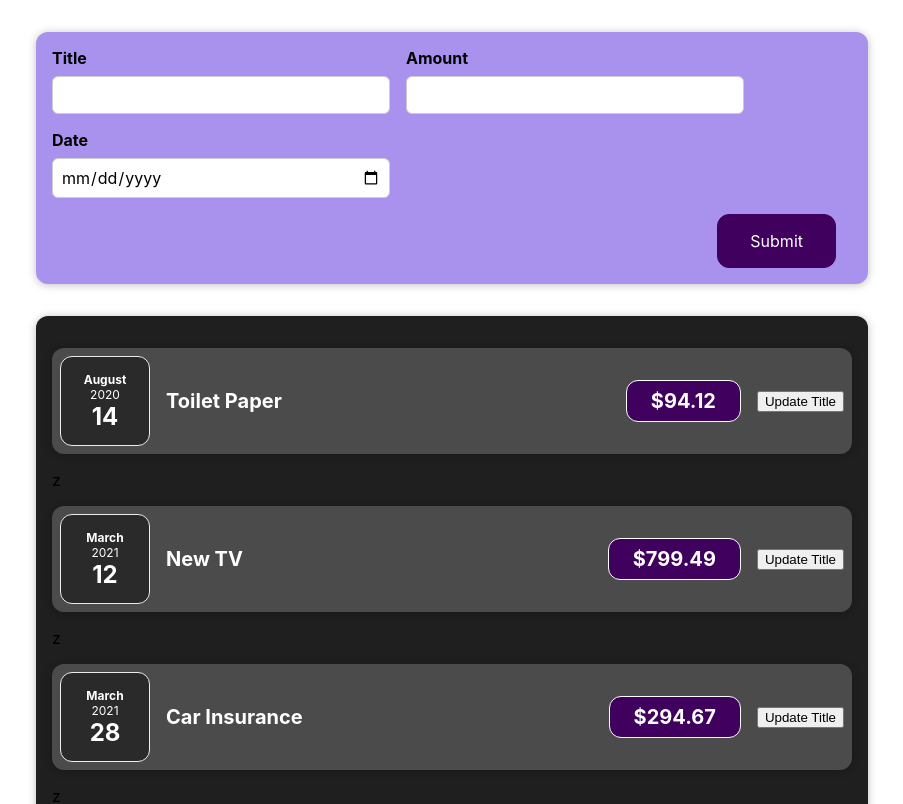
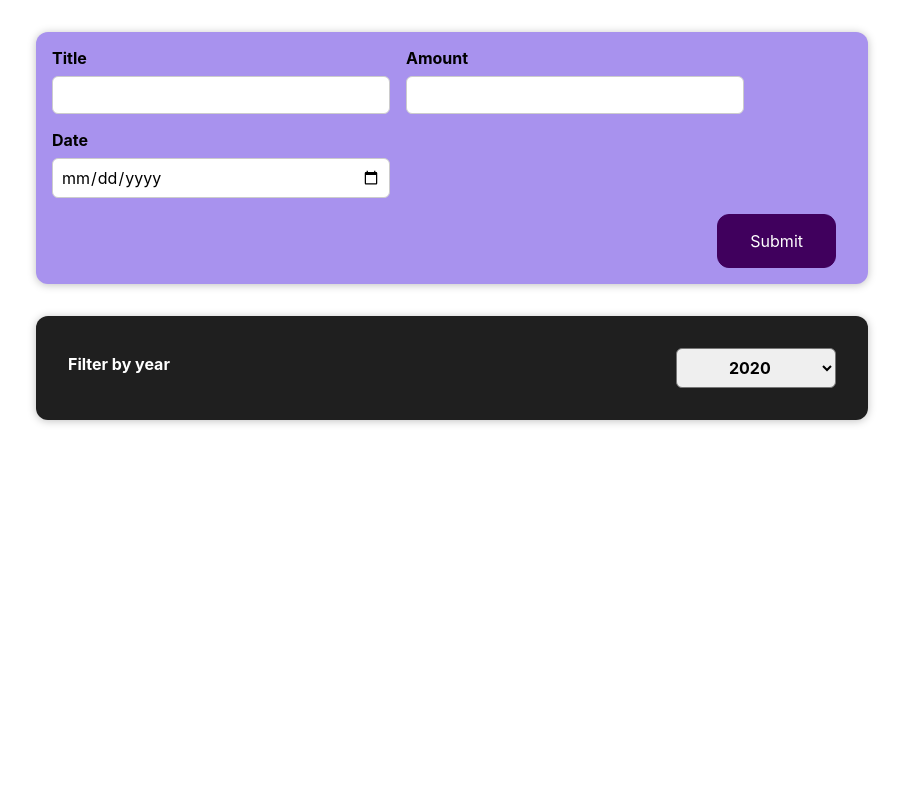
Before and after one commit to vi-suraj/REACTPRACTICE, a React (Create React App) app in the folder 01expense-tracker/: page / in a window 1280 px wide. Shown: the top 804 px of the page, without its empty margins (188-1091 px from the left). Built offline with nearby package versions, Linux system fonts and the light colour scheme.

Commit message:
list rendering

```diff
--- a/01expense-tracker/src/App.js
+++ b/01expense-tracker/src/App.js
@@ -1,43 +1,45 @@
+import { useState } from "react";
 import "./App.css";
 import Expenses from "./components/Expense/Expenses";
 import NewExpense from "./components/NewExpense/NewExpense";
 
+// const dummyExpense = [
+//   {
+//     id: "e1",
+//     title: "Toilet Paper",
+//     amount: 94.12,
+//     date: new Date(2020, 7, 14),
+//   },
+//   { id: "e2", title: "New TV", amount: 799.49, date: new Date(2021, 2, 12) },
+//   {
+//     id: "e3",
+//     title: "Car Insurance",
+//     amount: 294.67,
+//     date: new Date(2021, 2, 28),
+//   },
+//   {
+//     id: "e4",
+//     title: "New Desk (Wooden)",
+//     amount: 450,
+//     date: new Date(2021, 5, 12),
+//   },
+// ];
+
 function App() {
-  const expenses = [
-    {
-      id: "e1",
-      title: "Toilet Paper",
-      amount: 94.12,
-      date: new Date(2020, 7, 14),
-    },
-    { id: "e2", title: "New TV", amount: 799.49, date: new Date(2021, 2, 12) },
-    {
-      id: "e3",
-      title: "Car Insurance",
-      amount: 294.67,
-      date: new Date(2021, 2, 28),
-    },
-    {
-      id: "e4",
-      title: "New Desk (Wooden)",
-      amount: 450,
-      date: new Date(2021, 5, 12),
-    },
-  ];
+  const [expense, setExpense] = useState([]);
 
   const saveExpenseDataHandler = (enterdExpenseData) => {
-    const expenseData = {
-      ...enterdExpenseData,
-      id: Math.random().toString(),
-    };
-    expenses.push(expenseData);
-    console.log(expenses);
+    setExpense((prev) => {
+      return [enterdExpenseData, ...prev];
+    });
   };
+
+  console.log(expense);
 
   return (
     <>
       <NewExpense onSaveExpenseData={saveExpenseDataHandler} />
-      <Expenses items={expenses} />
+      <Expenses items={expense} />
 
       {/* <ExpenseItems title={expenses[0].title} amount={expenses[0].amount} date={expenses[0].date} /> */}
 
--- a/01expense-tracker/src/components/Expense/ExpenseItems.js
+++ b/01expense-tracker/src/components/Expense/ExpenseItems.js
@@ -1,4 +1,4 @@
-import React, { useState } from "react";
+import React from "react";
 import "./ExpenseItems.css";
 import ExpenseDate from "./ExpenseDate";
 import Card from "../UI/Card";
@@ -16,20 +16,13 @@ import Card from "../UI/Card";
 // state are seperated on a per component instance basis
 
 function ExpenseItems(props) {
-  const [title, setTitle] = useState(props.title);
-
-  const titleHandler = () => {
-    setTitle("Updated");
-  };
-
   return (
     <Card className="expense-item">
       {/* <div>{props.date.toISOString()}</div> */}
       <ExpenseDate date={props.date} />
       <div className="expense-item__description">
-        <h2>{title}</h2>
+        <h2>{props.title}</h2>
         <div className="expense-item__price">${props.amount}</div>
-        <button onClick={titleHandler}>Update Title</button>
       </div>
     </Card>
   );
--- a/01expense-tracker/src/components/Expense/Expenses.js
+++ b/01expense-tracker/src/components/Expense/Expenses.js
@@ -1,15 +1,28 @@
-import React from "react";
+import React, { useState } from "react";
 import ExpenseItems from "./ExpenseItems";
 import "./Expenses.css";
 import Card from "../UI/Card";
+import ExpenseFilter from "../NewExpense/ExpenseFilter";
 
 function Expenses(props) {
+  const [filterYear, setFilterYear] = useState("2020");
+
+  const onFilterHandler = (selectedYear) => {
+    setFilterYear(selectedYear);
+  };
+
   return (
     <Card className="expenses">
-      <ExpenseItems title={props.items[0].title} amount={props.items[0].amount} date={props.items[0].date} />z
-      <ExpenseItems title={props.items[1].title} amount={props.items[1].amount} date={props.items[1].date} />z
-      <ExpenseItems title={props.items[2].title} amount={props.items[2].amount} date={props.items[2].date} />z
-      <ExpenseItems title={props.items[3].title} amount={props.items[3].amount} date={props.items[3].date} />z
+      <ExpenseFilter select={filterYear} onFilterChange={onFilterHandler} />
+
+      {props.items.map((expense) => (
+        <ExpenseItems title={expense.title} amount={expense.amount} date={expense.date} />
+      ))}
+
+      {/* <ExpenseItems title={props.items[0].title} amount={props.items[0].amount} date={props.items[0].date} />
+      <ExpenseItems title={props.items[1].title} amount={props.items[1].amount} date={props.items[1].date} />
+      <ExpenseItems title={props.items[2].title} amount={props.items[2].amount} date={props.items[2].date} />
+      <ExpenseItems title={props.items[3].title} amount={props.items[3].amount} date={props.items[3].date} /> */}
     </Card>
   );
 }
--- /dev/null
+++ b/01expense-tracker/src/components/NewExpense/ExpenseFilter.css
@@ -0,0 +1,24 @@
+.expenses-filter {
+  color: white;
+  padding: 0 1rem;
+}
+
+.expenses-filter__control {
+  display: flex;
+  width: 100%;
+  align-items: center;
+  justify-content: space-between;
+  margin: 1rem 0;
+}
+
+.expenses-filter label {
+  font-weight: bold;
+  margin-bottom: 0.5rem;
+}
+
+.expenses-filter select {
+  font: inherit;
+  padding: 0.5rem 3rem;
+  font-weight: bold;
+  border-radius: 6px;
+}
--- /dev/null
+++ b/01expense-tracker/src/components/NewExpense/ExpenseFilter.js
@@ -0,0 +1,23 @@
+import "./ExpenseFilter.css";
+
+const ExpenseFilter = (props) => {
+  const onYearChangeHandler = (e) => {
+    props.onFilterChange(e.target.value);
+  };
+
+  return (
+    <div className="expenses-filter">
+      <div className="expenses-filter__control">
+        <label>Filter by year</label>
+        <select value={props.select} onChange={onYearChangeHandler}>
+          <option value="2022">2022</option>
+          <option value="2021">2021</option>
+          <option value="2020">2020</option>
+          <option value="2019">2019</option>
+        </select>
+      </div>
+    </div>
+  );
+};
+
+export default ExpenseFilter;
```
